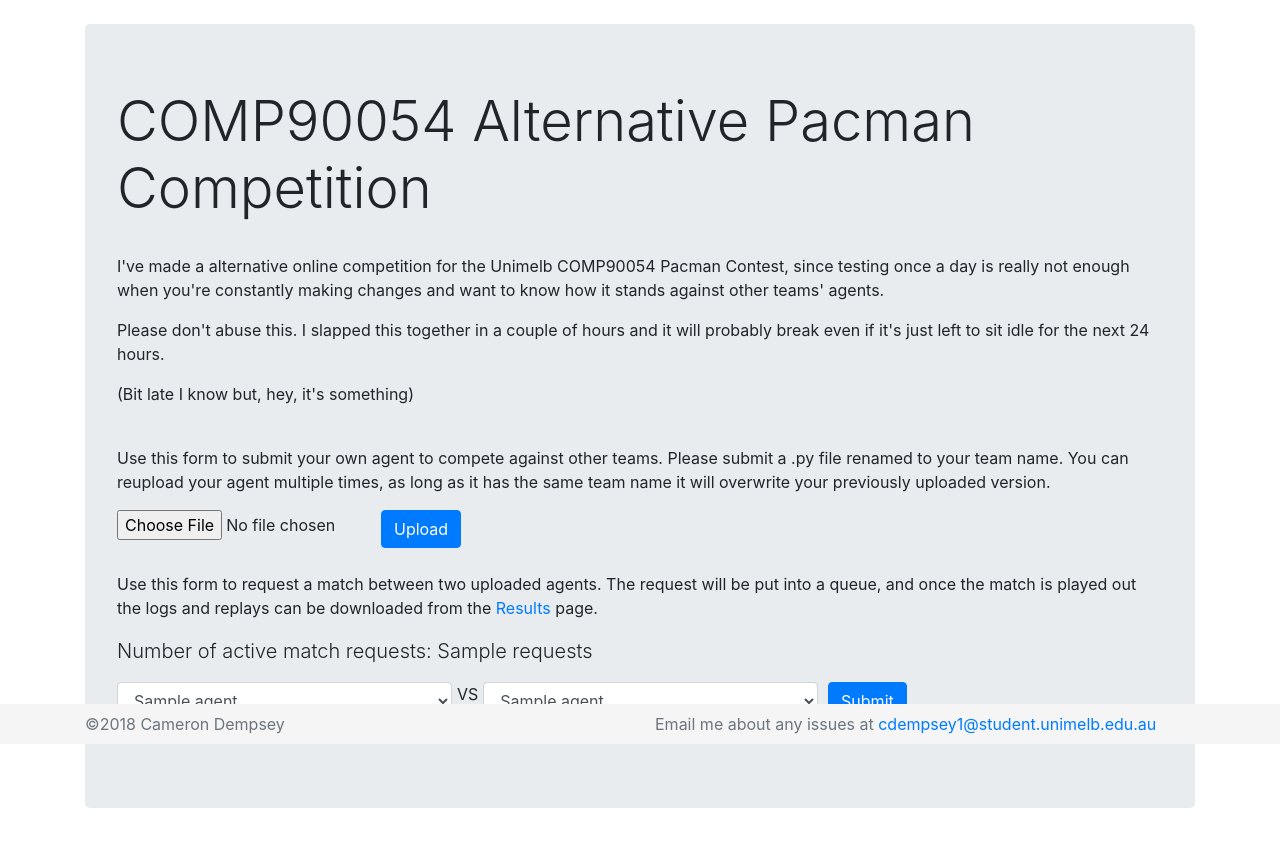
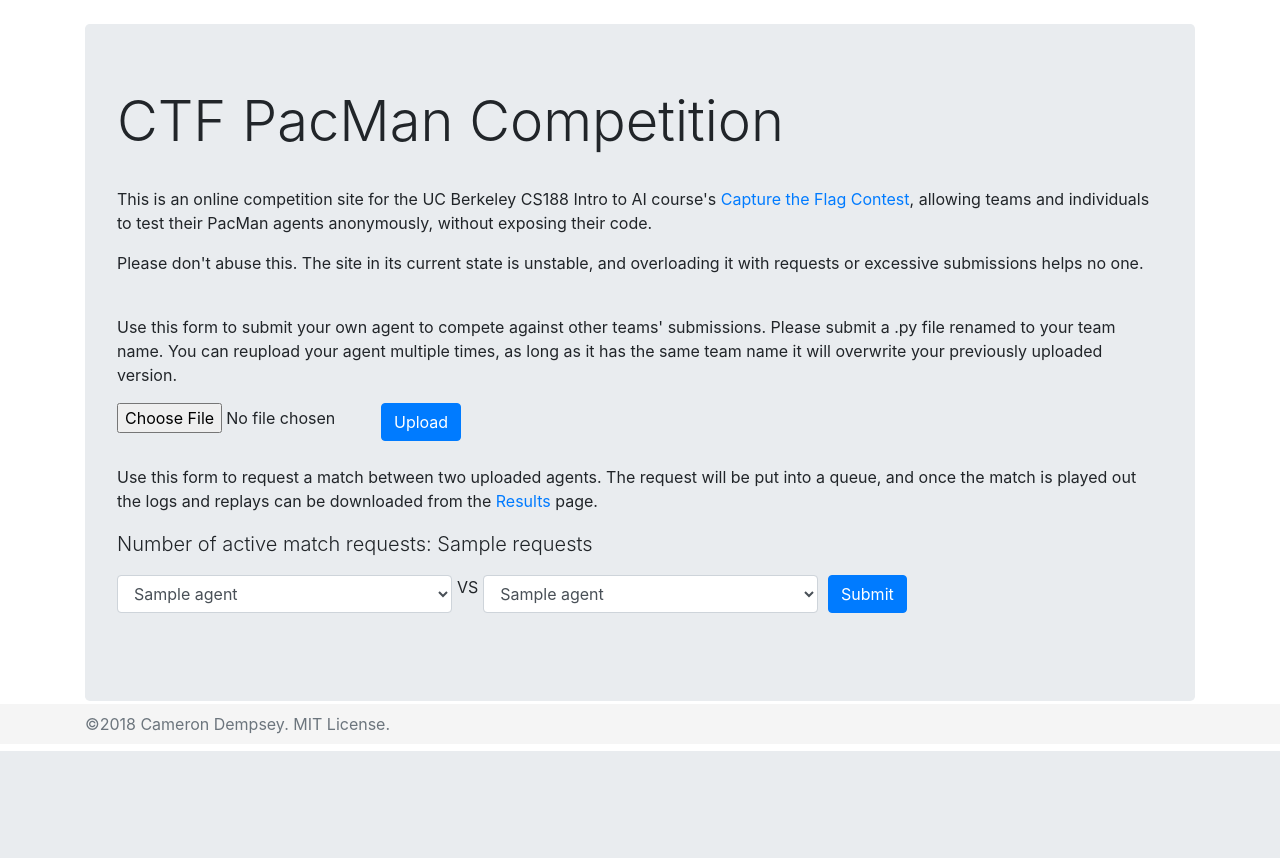
Before and after one commit to ctdempsey/pacman-ctf-comp-site, a Flask app: template templates/home.html in a window 1280 px wide. Shown: the part 56-914 px from the top of the page. After the commit the page ends 807 px from the top, so only its background shows below. Run offline with Flask 2, Linux system fonts and the light colour scheme; the template is opened without the code that fills it: most values are stand-ins (such as "Sample title", 1, 10 or a date in 2020); some libraries are stand-ins or nearby versions.

Commit message:
Change webpage text to generic description

```diff
--- a/templates/home.html
+++ b/templates/home.html
@@ -1,26 +1,23 @@
 {% extends "layout.html" %}
 {% block head %}
-    <title>COMP90054 Alt Competition</title>
+    <title>CTF PacMan Competition</title>
 {%  endblock %}
 
 {% block body %}
     <main class="container" role="main">
     <br>
     <div class="jumbotron">
-        <h1 class="display-4">COMP90054 Alternative Pacman Competition</h1>
+        <h1 class="display-4">CTF PacMan Competition</h1>
         <br>
         <p>
-            I've made a alternative online competition for the Unimelb COMP90054 Pacman Contest, since testing once a day is really not enough when you're constantly making changes and want to know how it stands against other teams' agents.
+            This is an online competition site for the UC Berkeley CS188 Intro to AI course's <a href="https://inst.eecs.berkeley.edu/~cs188/pacman/contest.html">Capture the Flag Contest</a>, allowing teams and individuals to test their PacMan agents anonymously, without exposing their code.
         </p>
         <p>
-            Please don't abuse this. I slapped this together in a couple of hours and it will probably break even if it's just left to sit idle for the next 24 hours.
-        </p>
-        <p>
-            (Bit late I know but, hey, it's something)
+            Please don't abuse this. The site in its current state is unstable, and overloading it with requests or excessive submissions helps no one.
         </p>
         <br>
         <p>
-            Use this form to submit your own agent to compete against other teams. Please submit a .py file renamed to your team name. You can reupload your agent multiple times, as long as it has the same team name it will overwrite your previously uploaded version.
+            Use this form to submit your own agent to compete against other teams' submissions. Please submit a .py file renamed to your team name. You can reupload your agent multiple times, as long as it has the same team name it will overwrite your previously uploaded version.
         </p>
         <form method=post action="/submit-agent" enctype=multipart/form-data>
             <div class="form-row">
--- a/templates/layout.html
+++ b/templates/layout.html
@@ -42,11 +42,8 @@
 <div class="footer">
 <div class="container">
     <div class="row text-muted">
-        <div class="col-md-6">
-            &copy;2018 Cameron Dempsey
-        </div>
-        <div class="col-md-6">
-            Email me about any issues at <a href="mailto:cdempsey1@student.unimelb.edu.au">cdempsey1@student.unimelb.edu.au</a>
+        <div class="col-md-12">
+            &copy;2018 Cameron Dempsey. MIT License.
         </div>
     </div>
 </div>
--- a/templates/status.html
+++ b/templates/status.html
@@ -1,6 +1,6 @@
 {% extends "layout.html" %}
 {% block head %}
-    <title>COMP90054 Alt Competition</title>
+    <title>CTF PacMan Competition Status</title>
 {%  endblock %}
 
 {% block body %}
```
